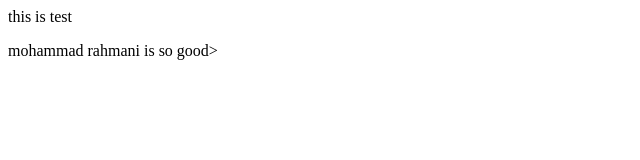
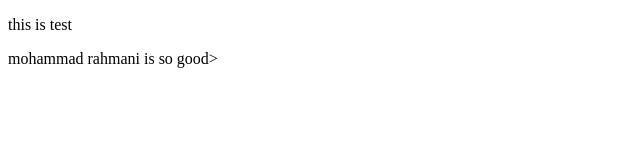
Before and after one commit to Morahmad/web, a plain HTML site: page index.html in a window 1280 px wide. Shown: the whole page, without its empty margins (0-640 px from the left). Drawn offline with Linux system fonts and the light colour scheme.

Commit message:
add p tag

```diff
--- a/index.html
+++ b/index.html
@@ -7,7 +7,7 @@
     <title>Document</title>
 </head>
 <body>
-    this is test
+    <p>this is test</p>
     <p>mohammad rahmani is so good>
 </body>
 </html>
```
